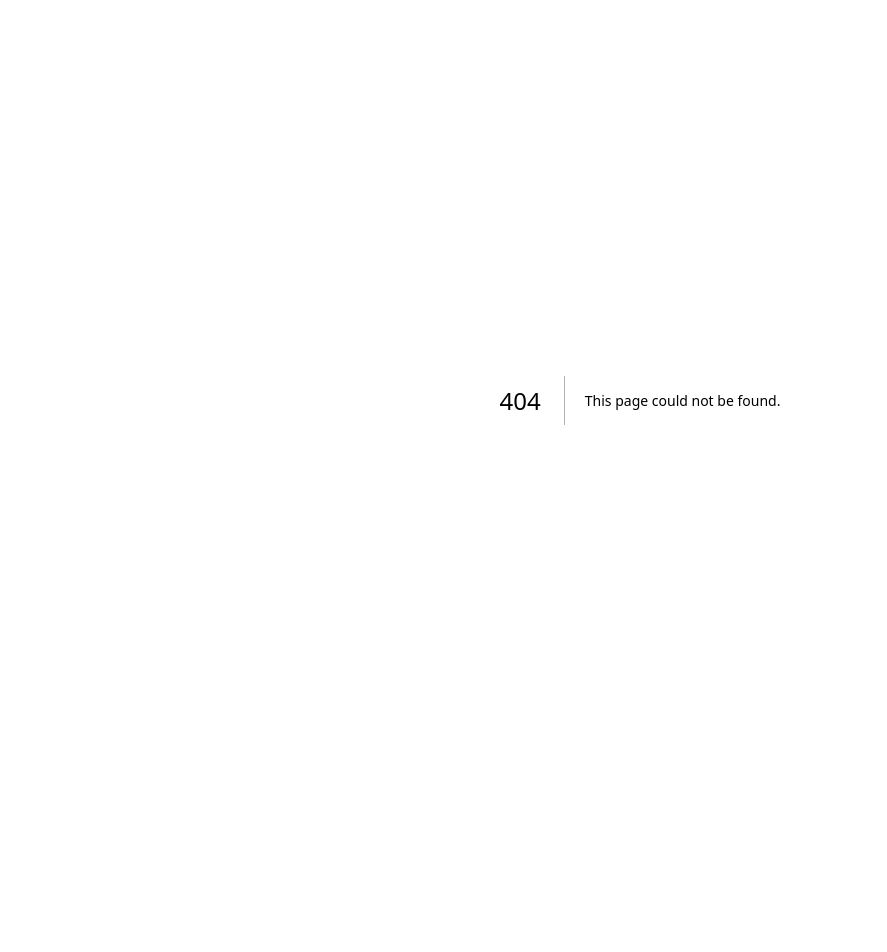
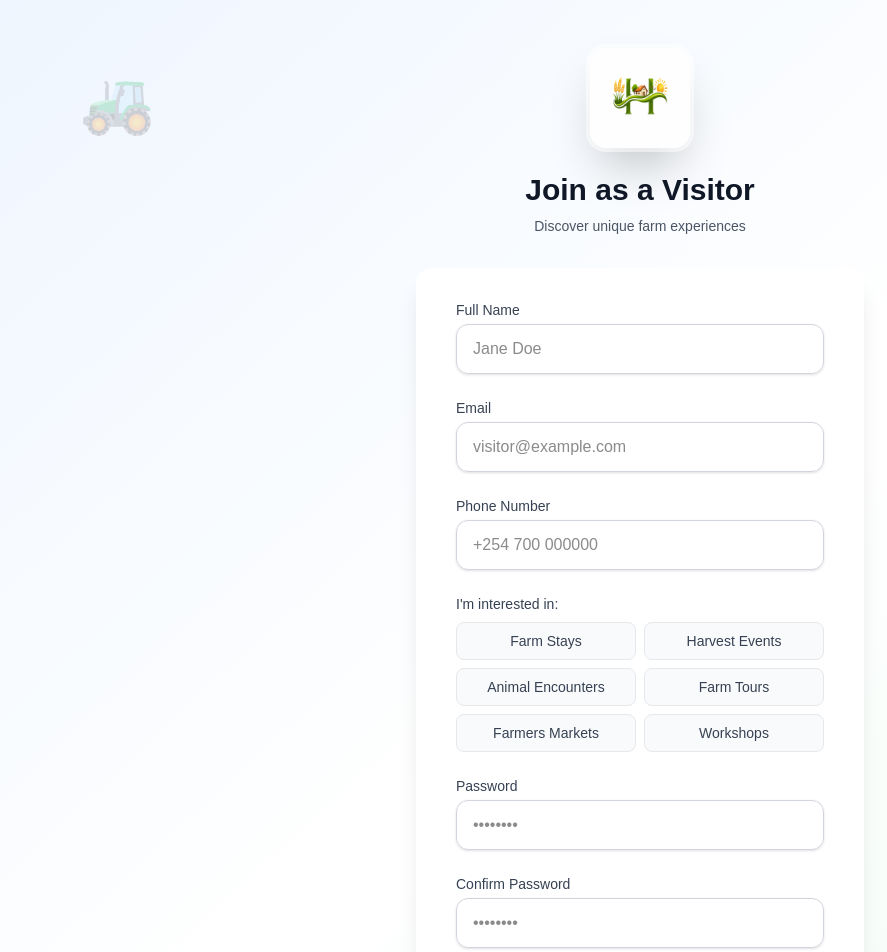
Before and after one commit to OdaloV/agritourism, a Next.js app: page /auth/register/visitor in a window 1280 px wide. Before the commit this address had no page. Shown: the top 952 px of the page, without its empty margins (0-887 px from the left). Before the commit the page ends 800 px from the top, so only its background shows below. Built offline with nearby package versions, Linux system fonts and the light colour scheme.

Commit message:
guest regiser

```diff
--- /dev/null
+++ b/src/app/auth/register/visitor/page.tsx
@@ -0,0 +1,5 @@
+import Visitoreg from './visitoreg'
+
+export default function Page() {
+  return <Visitoreg />
+}
--- /dev/null
+++ b/src/app/auth/register/visitor/visitoreg.tsx
@@ -0,0 +1,233 @@
+'use client'
+
+import { useState } from 'react'
+import Link from 'next/link'
+import Image from 'next/image'
+
+export default function Visitoreg() {
+  const [formData, setFormData] = useState({
+    name: '',
+    email: '',
+    phone: '',
+    password: '',
+    confirmPassword: '',
+    interests: [] as string[]
+  })
+
+  const [errors, setErrors] = useState({
+    confirmPassword: ''
+  })
+
+  const interests = [
+    'Farm Stays',
+    'Harvest Events',
+    'Animal Encounters',
+    'Farm Tours',
+    'Farmers Markets',
+    'Workshops'
+  ]
+
+  const handleChange = (e: React.ChangeEvent<HTMLInputElement>) => {
+    const { name, value } = e.target
+    setFormData(prev => ({ ...prev, [name]: value }))
+    setErrors(prev => ({ ...prev, confirmPassword: '' }))
+  }
+
+  const handleInterestToggle = (interest: string) => {
+    setFormData(prev => ({
+      ...prev,
+      interests: prev.interests.includes(interest)
+        ? prev.interests.filter(i => i !== interest)
+        : [...prev.interests, interest]
+    }))
+  }
+
+  const handleSubmit = (e: React.FormEvent) => {
+    e.preventDefault()
+
+    if (formData.password !== formData.confirmPassword) {
+      setErrors({ confirmPassword: 'Passwords do not match' })
+      return
+    }
+
+    console.log('Visitor form submitted:', formData)
+    alert('Registration successful! (demo)')
+  }
+
+  return (
+    <div className="min-h-screen bg-gradient-to-br from-blue-50 via-white to-green-50 flex flex-col justify-center py-12 sm:px-6 lg:px-8 relative overflow-hidden">
+
+      {/* Animated background elements */}
+      <div className="absolute inset-0 overflow-hidden">
+        <div className="absolute -top-40 -right-40 w-80 h-80 bg-blue-200 rounded-full opacity-20 animate-pulse"></div>
+        <div className="absolute -bottom-40 -left-40 w-80 h-80 bg-green-200 rounded-full opacity-20 animate-pulse delay-1000"></div>
+      </div>
+
+      {/* Floating icons */}
+      <div className="absolute top-20 left-20 text-6xl opacity-20 animate-bounce">🚜</div>
+      <div className="absolute bottom-20 right-20 text-6xl opacity-20 animate-bounce delay-700">🌻</div>
+
+      <div className="sm:mx-auto sm:w-full sm:max-w-md relative z-10">
+        <div className="flex justify-center transform transition-transform duration-500 hover:scale-110">
+          <Image
+            src="/favicon_io/android-chrome-512x512.png"
+            alt="Harvest Host"
+            width={100}
+            height={100}
+            className="rounded-2xl shadow-2xl ring-4 ring-white/50"
+            priority
+          />
+        </div>
+        <h2 className="mt-6 text-center text-3xl font-extrabold text-gray-900">
+          Join as a Visitor
+        </h2>
+        <p className="mt-2 text-center text-sm text-gray-600">
+          Discover unique farm experiences
+        </p>
+      </div>
+
+      <div className="mt-8 sm:mx-auto sm:w-full sm:max-w-md relative z-10">
+        <div className="bg-white/95 backdrop-blur-sm py-8 px-4 shadow-xl sm:rounded-2xl sm:px-10">
+          <form className="space-y-6" onSubmit={handleSubmit}>
+            {/* Full Name */}
+            <div>
+              <label htmlFor="name" className="block text-sm font-medium text-gray-700">
+                Full Name
+              </label>
+              <input
+                id="name"
+                name="name"
+                type="text"
+                required
+                value={formData.name}
+                onChange={handleChange}
+                className="mt-1 block w-full px-4 py-3 border border-gray-300 rounded-xl shadow-sm focus:outline-none focus:ring-2 focus:ring-primary focus:border-transparent"
+                placeholder="Jane Doe"
+              />
+            </div>
+
+            {/* Email */}
+            <div>
+              <label htmlFor="email" className="block text-sm font-medium text-gray-700">
+                Email
+              </label>
+              <input
+                id="email"
+                name="email"
+                type="email"
+                required
+                value={formData.email}
+                onChange={handleChange}
+                className="mt-1 block w-full px-4 py-3 border border-gray-300 rounded-xl shadow-sm focus:outline-none focus:ring-2 focus:ring-primary focus:border-transparent"
+                placeholder="visitor@example.com"
+              />
+            </div>
+
+            {/* Phone Number */}
+            <div>
+              <label htmlFor="phone" className="block text-sm font-medium text-gray-700">
+                Phone Number
+              </label>
+              <input
+                id="phone"
+                name="phone"
+                type="tel"
+                required
+                value={formData.phone}
+                onChange={handleChange}
+                className="mt-1 block w-full px-4 py-3 border border-gray-300 rounded-xl shadow-sm focus:outline-none focus:ring-2 focus:ring-primary focus:border-transparent"
+                placeholder="+254 700 000000"
+              />
+            </div>
+
+            {/* Interests */}
+            <div>
+              <label className="block text-sm font-medium text-gray-700 mb-2">
+                I'm interested in:
+              </label>
+              <div className="grid grid-cols-2 gap-2">
+                {interests.map((interest) => (
+                  <button
+                    key={interest}
+                    type="button"
+                    onClick={() => handleInterestToggle(interest)}
+                    className={`px-3 py-2 text-sm rounded-lg border transition-all ${
+                      formData.interests.includes(interest)
+                        ? 'bg-primary text-white border-primary'
+                        : 'bg-gray-50 text-gray-700 border-gray-200 hover:border-primary'
+                    }`}
+                  >
+                    {interest}
+                  </button>
+                ))}
+              </div>
+            </div>
+
+            {/* Password */}
+            <div>
+              <label htmlFor="password" className="block text-sm font-medium text-gray-700">
+                Password
+              </label>
+              <input
+                id="password"
+                name="password"
+                type="password"
+                required
+                value={formData.password}
+                onChange={handleChange}
+                className="mt-1 block w-full px-4 py-3 border border-gray-300 rounded-xl shadow-sm focus:outline-none focus:ring-2 focus:ring-primary focus:border-transparent"
+                placeholder="••••••••"
+              />
+            </div>
+
+            {/* Confirm Password */}
+            <div>
+              <label htmlFor="confirmPassword" className="block text-sm font-medium text-gray-700">
+                Confirm Password
+              </label>
+              <input
+                id="confirmPassword"
+                name="confirmPassword"
+                type="password"
+                required
+                value={formData.confirmPassword}
+                onChange={handleChange}
+                className={`mt-1 block w-full px-4 py-3 border rounded-xl shadow-sm focus:outline-none focus:ring-2 focus:ring-primary focus:border-transparent ${
+                  errors.confirmPassword ? 'border-red-500' : 'border-gray-300'
+                }`}
+                placeholder="••••••••"
+              />
+              {errors.confirmPassword && (
+                <p className="mt-2 text-sm text-red-600">{errors.confirmPassword}</p>
+              )}
+            </div>
+
+            {/* Submit Button */}
+            <div>
+              <button
+                type="submit"
+                className="w-full flex justify-center py-3 px-4 border border-transparent rounded-xl shadow-lg text-sm font-medium text-white bg-primary hover:bg-primary-dark focus:outline-none focus:ring-2 focus:ring-offset-2 focus:ring-primary transform transition-all duration-300 hover:scale-105"
+              >
+                Create Account
+              </button>
+            </div>
+          </form>
+
+          <p className="mt-6 text-center text-sm text-gray-600">
+            Already have an account?{' '}
+            <Link href="/auth/login" className="font-medium text-primary hover:text-primary-dark">
+              Sign in
+            </Link>
+          </p>
+
+          <p className="mt-4 text-center text-sm text-gray-500">
+            Want to list your farm?{' '}
+            <Link href="/auth/register/farmer" className="text-primary hover:underline">
+              Register as a farmer
+            </Link>
+          </p>
+        </div>
+      </div>
+    </div>
+  )
+}
```
